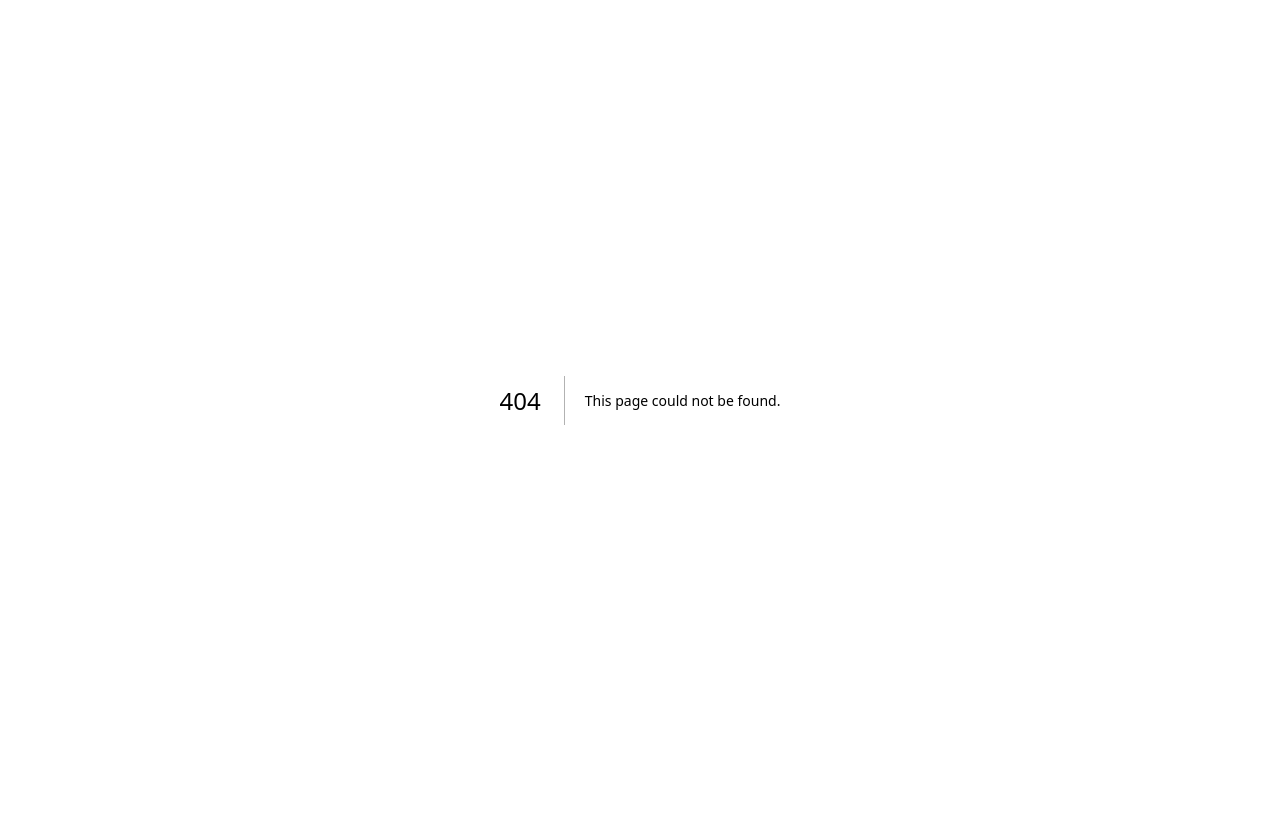
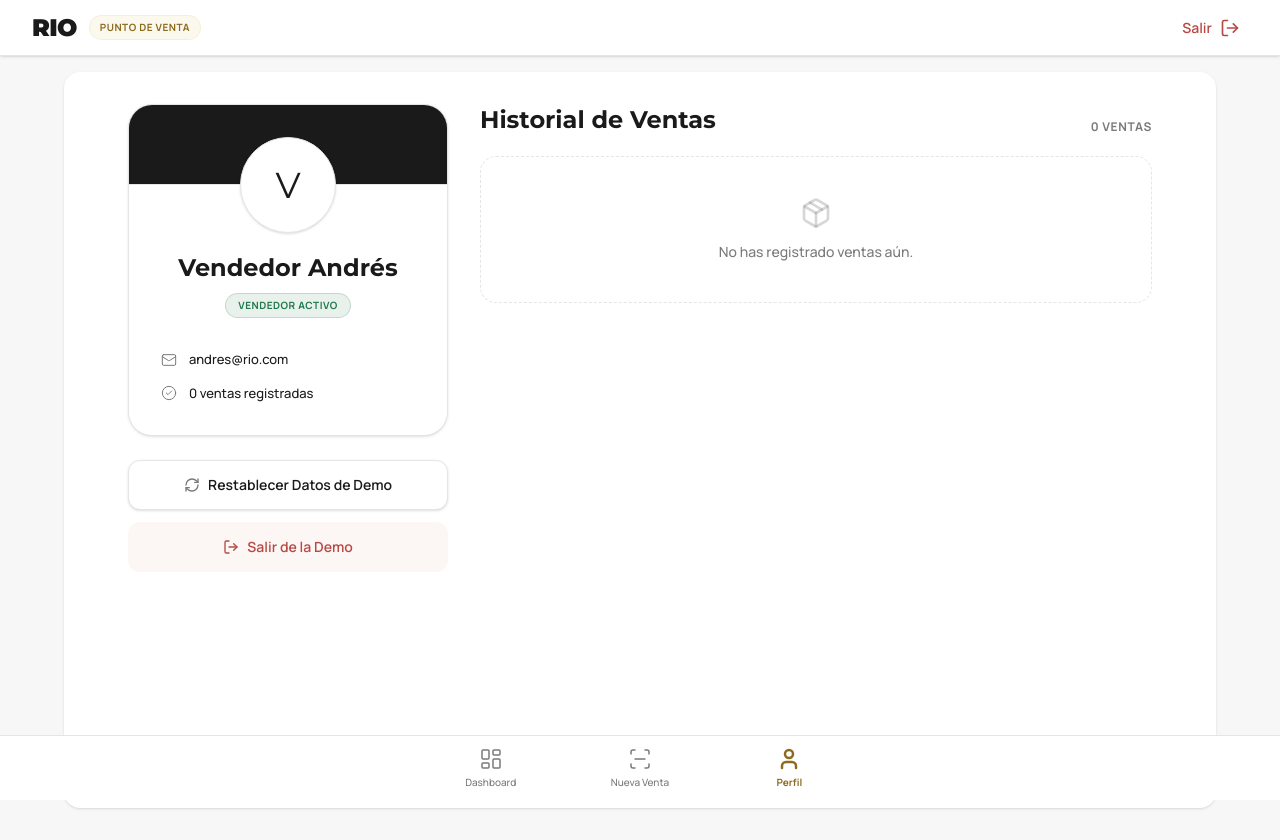
Before and after one commit to 2001mapa/rio_laminado_demo, a Next.js app: page /vendedor/perfil in a window 1280 px wide. Before the commit this address had no page. Before the commit the page ends 800 px from the top, so only its background shows below. Built offline with nearby package versions, Linux system fonts and the light colour scheme.

Commit message:
✨ Feat: Crear página de perfil del vendedor con historial de ventas y enlace en la navegación

```diff
--- a/src/app/vendedor/layout.tsx
+++ b/src/app/vendedor/layout.tsx
@@ -16,7 +16,7 @@ export default function VendedorLayout({
   const navItems = [
     { name: 'Dashboard', href: '/vendedor', icon: LayoutDashboard },
     { name: 'Nueva Venta', href: '/vendedor/nueva-venta', icon: ScanLine },
-    { name: 'Perfil', href: '#', icon: User },
+    { name: 'Perfil', href: '/vendedor/perfil', icon: User },
   ];
 
   return (
--- /dev/null
+++ b/src/app/vendedor/perfil/page.tsx
@@ -0,0 +1,137 @@
+'use client';
+
+import { useDemo } from '@/lib/DemoContext';
+import { Package, Mail, LogOut, RefreshCw, CheckCircle2 } from 'lucide-react';
+import Link from 'next/link';
+
+export default function VendedorPerfilPage() {
+  const { currentSeller, orders, resetDemoData } = useDemo();
+
+  if (!currentSeller) return null;
+
+  const sellerOrders = orders.filter(o => o.sellerId === currentSeller.id)
+    .sort((a, b) => new Date(b.createdAt).getTime() - new Date(a.createdAt).getTime());
+
+  const handleReset = () => {
+    if (confirm('¿Restablecer todos los datos de demostración a su estado inicial?')) {
+      resetDemoData();
+      alert('Datos restablecidos');
+    }
+  };
+
+  const ActionButtons = () => (
+    <div className="space-y-3">
+      <button
+        onClick={handleReset}
+        className="w-full flex items-center justify-center py-3.5 px-4 border border-rio-border rounded-xl text-sm font-semibold text-rio-ink bg-rio-surface hover:bg-rio-surface-muted transition-colors shadow-sm"
+      >
+        <RefreshCw className="w-4 h-4 mr-2 text-rio-muted" />
+        Restablecer Datos de Demo
+      </button>
+      <Link
+        href="/acceso-rio"
+        className="w-full flex items-center justify-center py-3.5 px-4 border border-transparent rounded-xl text-sm font-semibold text-rio-danger bg-rio-danger/5 hover:bg-rio-danger/10 transition-colors"
+      >
+        <LogOut className="w-4 h-4 mr-2" />
+        Salir de la Demo
+      </Link>
+    </div>
+  );
+
+  return (
+    <div className="p-4 pb-32 md:p-0 md:py-8">
+      <div className="max-w-5xl mx-auto md:grid md:grid-cols-12 md:gap-8 md:items-start">
+
+        {/* Left Column: Profile Card */}
+        <div className="md:col-span-5 lg:col-span-4 space-y-6 mb-8 md:mb-0">
+          <div className="bg-rio-surface p-6 md:p-8 rounded-3xl border border-rio-border shadow-sm text-center relative overflow-hidden md:sticky md:top-24">
+            <div className="absolute top-0 left-0 right-0 h-16 md:h-20 bg-rio-ink border-b border-rio-border"></div>
+            <div className="w-20 h-20 md:w-24 md:h-24 bg-rio-surface rounded-full flex items-center justify-center mx-auto mb-4 md:mb-5 text-3xl md:text-4xl font-serif text-rio-ink border border-rio-border relative z-10 shadow-sm">
+              {currentSeller.name.charAt(0)}
+            </div>
+            <h1 className="text-xl md:text-2xl font-serif font-bold text-rio-ink leading-tight">{currentSeller.name}</h1>
+            <div className={"mt-2.5 inline-flex items-center px-3 py-1 rounded-full text-[10px] font-bold uppercase tracking-wider border " + (
+              currentSeller.status === 'active'
+                ? 'bg-rio-success/10 text-rio-success border-rio-success/20'
+                : 'bg-rio-danger/10 text-rio-danger border-rio-danger/20'
+            )}>
+              {currentSeller.status === 'active' ? 'Vendedor Activo' : 'Suspendido'}
+            </div>
+
+            <div className="mt-6 md:mt-8 flex flex-col space-y-3.5 text-[13px] text-left mx-auto">
+              <div className="flex items-center text-rio-ink font-medium">
+                <Mail className="w-4 h-4 mr-3 text-rio-muted" strokeWidth={1.5} />
+                <span className="truncate">{currentSeller.email}</span>
+              </div>
+              <div className="flex items-center text-rio-ink font-medium">
+                <CheckCircle2 className="w-4 h-4 mr-3 text-rio-muted" strokeWidth={1.5} />
+                <span>{sellerOrders.length} ventas registradas</span>
+              </div>
+            </div>
+          </div>
+
+          {/* Action buttons (Desktop) */}
+          <div className="hidden md:block">
+            <ActionButtons />
+          </div>
+        </div>
+
+        {/* Right Column: Orders */}
+        <div className="md:col-span-7 lg:col-span-8">
+          <div className="flex items-end justify-between mb-5">
+            <h2 className="text-xl md:text-2xl font-serif font-bold text-rio-ink">Historial de Ventas</h2>
+            <span className="text-[12px] font-bold text-rio-muted uppercase tracking-wider">{sellerOrders.length} ventas</span>
+          </div>
+
+          <div className="space-y-3">
+            {sellerOrders.length > 0 ? (
+              sellerOrders.map(order => (
+                <div
+                  key={order.id}
+                  className="flex flex-col sm:flex-row sm:items-center justify-between p-4 md:p-5 bg-rio-surface rounded-2xl border border-rio-border shadow-sm transition-all group hover:border-rio-border/80 hover:shadow-md"
+                >
+                  <div className="flex items-center mb-3 sm:mb-0">
+                    <div className="w-10 h-10 md:w-12 md:h-12 rounded-xl bg-rio-background flex items-center justify-center mr-3.5 md:mr-4 shrink-0 border border-rio-border group-hover:bg-rio-gold/5 transition-colors">
+                      <Package className="w-4 h-4 md:w-5 md:h-5 text-rio-ink" />
+                    </div>
+                    <div>
+                      <p className="text-[13px] md:text-sm font-bold text-rio-ink leading-none mb-1.5 md:mb-2">{order.number}</p>
+                      <p className="text-[11px] md:text-[12px] font-medium text-rio-muted leading-none">
+                        {new Date(order.createdAt).toLocaleDateString('es-CO')}
+                      </p>
+                    </div>
+                  </div>
+                  <div className="flex items-center justify-between sm:justify-end w-full sm:w-auto">
+                    <div className="text-[13px] font-bold text-rio-ink mr-4">
+                      {order.items.length} artículos
+                    </div>
+                    <span className={"text-[10px] md:text-[11px] font-bold uppercase tracking-wider px-2 md:px-2.5 py-0.5 md:py-1 rounded-md border " + (
+                      order.status === 'Reservado' ? 'bg-rio-gold-light/30 text-rio-gold-dark border-rio-gold-light' :
+                      order.status === 'Cancelado' ? 'bg-rio-danger/10 text-rio-danger border-rio-danger/20' :
+                      order.status === 'Verificado' || order.status === 'Despachado' || order.status === 'Empacado' ? 'bg-rio-success/10 text-rio-success border-rio-success/20' :
+                      order.status === 'En preparación' ? 'bg-rio-ink text-white border-transparent' :
+                      'bg-rio-warning/10 text-rio-warning border-rio-warning/20'
+                    )}>
+                      {order.status}
+                    </span>
+                  </div>
+                </div>
+              ))
+            ) : (
+              <div className="text-center py-10 bg-rio-surface rounded-2xl border border-rio-border border-dashed">
+                <Package className="w-8 h-8 text-rio-muted/30 mx-auto mb-3" />
+                <p className="text-[14px] text-rio-muted font-medium">No has registrado ventas aún.</p>
+              </div>
+            )}
+          </div>
+
+          {/* Action buttons (Mobile) */}
+          <div className="md:hidden mt-8">
+            <ActionButtons />
+          </div>
+        </div>
+
+      </div>
+    </div>
+  );
+}
```
